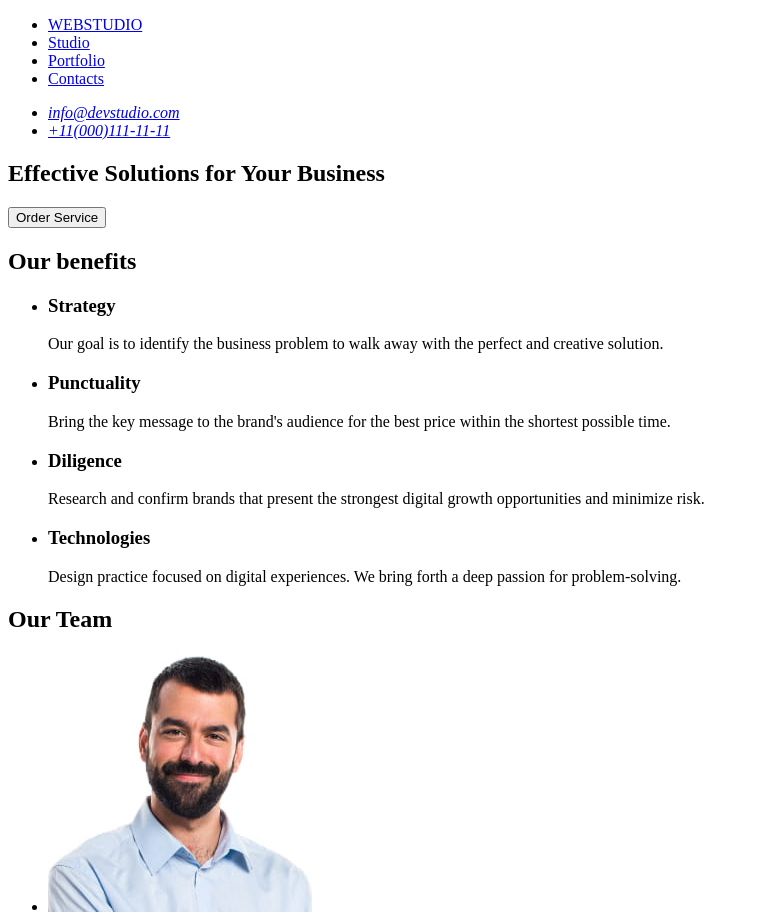
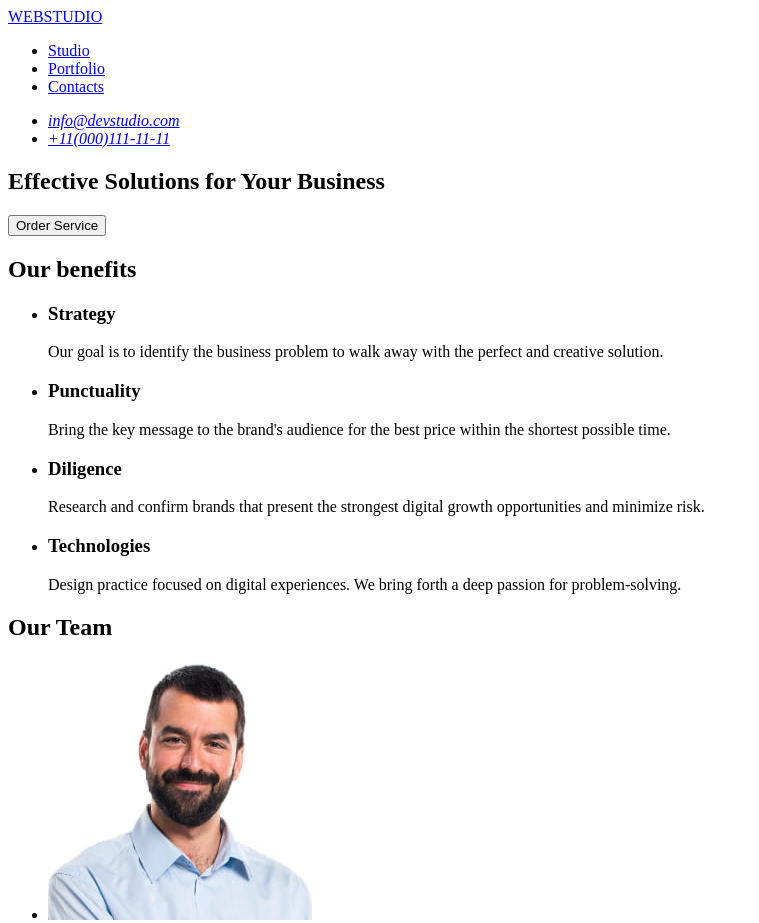
Before and after one commit to svitlanahavrylets/goit-markup-hw-01, a plain HTML site: page index.html in a window 1280 px wide. Shown: the top 923 px of the page, without its empty margins (0-759 px from the left). Drawn offline with Linux system fonts and the light colour scheme.

Commit message:
changes in navigation

```diff
--- a/index.html
+++ b/index.html
@@ -8,16 +8,14 @@
   <body>
     <header>
       <nav>
+        <a href="./index.html">WEBSTUDIO</a>
         <ul>
-          <li>
-            <a href="./index.html">WEBSTUDIO</a>
-          </li>
-          <li><a href="#studio">Studio</a></li>
-          <li><a href="#portfolio">Portfolio</a></li>
-          <li><a href="#contacts">Contacts</a></li>
+          <li><a href="#">Studio</a></li>
+          <li><a href="#">Portfolio</a></li>
+          <li><a href="#">Contacts</a></li>
         </ul>
       </nav>
-      <address id="contacts">
+      <address>
         <ul>
           <li>
             <a href="mailto:info@devstudio.com">info@devstudio.com</a>
@@ -29,12 +27,12 @@
       </address>
     </header>
     <main>
-      <section id="studio">
+      <section>
         <h1>Effective Solutions for Your Business</h1>
         <button type="button">Order Service</button>
       </section>
       <section>
-        <h2 id="portfolio">Our benefits</h2>
+        <h2>Our benefits</h2>
         <ul>
           <li>
             <h3>Strategy</h3>
```
